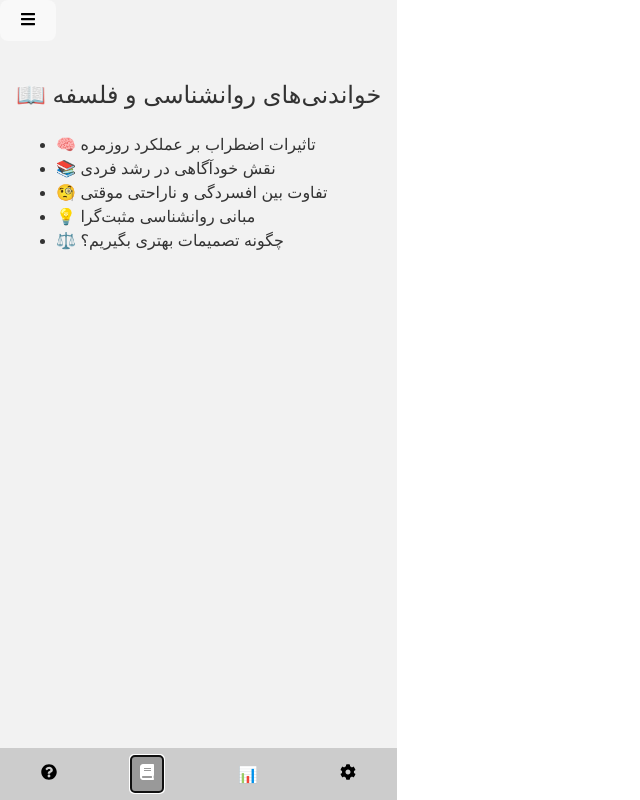
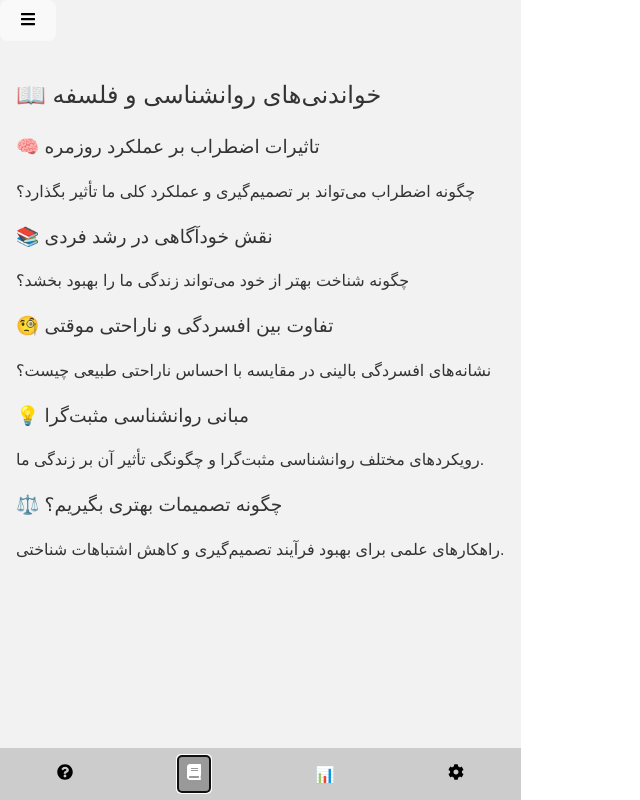
Before and after one commit to arianshoara/salamatravan, a React (Vite) app in the folder my-telegram-webapp/: page / in a window 1280 px wide. Both pictures are taken after a click on the button 129 px from the left and 774 px from the top of the page. Shown: the whole page, without its empty margins (0-640 px from the left). Built offline with nearby package versions, Linux system fonts and the light colour scheme.

Commit message:
Updated project files

```diff
--- a/my-telegram-webapp/src/App.jsx
+++ b/my-telegram-webapp/src/App.jsx
@@ -23,8 +23,8 @@ function App() {
             <p>
               <a href="https://arianshoara.github.io/arian/">🌍 سایتم</a>
             </p>
-            <p>📩 تلگرام: https://t.me/ariansho</p>
-            <p>📢 کانال تلگرام: https://t.me/rozgarmanarian</p>
+            <p>📩 تلگرام: <a href="https://t.me/ariansho">@ariansho</a></p>
+            <p>📢 کانال تلگرام: <a href="https://t.me/rozgarmanarian">@rozgarmanarian</a></p>
             <p>
               📷 اینستاگرام: <a href="https://www.instagram.com/arian__sho2">arian__sho2</a>
             </p>
@@ -37,28 +37,64 @@ function App() {
         return (
           <div className="reading-content">
             <h2>📖 خواندنی‌های روانشناسی و فلسفه</h2>
-            <ul>
-              <li>🧠 تاثیرات اضطراب بر عملکرد روزمره</li>
-              <li>📚 نقش خودآگاهی در رشد فردی</li>
-              <li>🧐 تفاوت بین افسردگی و ناراحتی موقتی</li>
-              <li>💡 مبانی روانشناسی مثبت‌گرا</li>
-              <li>⚖️ چگونه تصمیمات بهتری بگیریم؟</li>
-            </ul>
+            <div className="reading-list">
+              <div className="reading-item">
+                <h3>🧠 تاثیرات اضطراب بر عملکرد روزمره</h3>
+                <p>چگونه اضطراب می‌تواند بر تصمیم‌گیری و عملکرد کلی ما تأثیر بگذارد؟</p>
+              </div>
+              <div className="reading-item">
+                <h3>📚 نقش خودآگاهی در رشد فردی</h3>
+                <p>چگونه شناخت بهتر از خود می‌تواند زندگی ما را بهبود بخشد؟</p>
+              </div>
+              <div className="reading-item">
+                <h3>🧐 تفاوت بین افسردگی و ناراحتی موقتی</h3>
+                <p>نشانه‌های افسردگی بالینی در مقایسه با احساس ناراحتی طبیعی چیست؟</p>
+              </div>
+              <div className="reading-item">
+                <h3>💡 مبانی روانشناسی مثبت‌گرا</h3>
+                <p>رویکردهای مختلف روانشناسی مثبت‌گرا و چگونگی تأثیر آن بر زندگی ما.</p>
+              </div>
+              <div className="reading-item">
+                <h3>⚖️ چگونه تصمیمات بهتری بگیریم؟</h3>
+                <p>راهکارهای علمی برای بهبود فرآیند تصمیم‌گیری و کاهش اشتباهات شناختی.</p>
+              </div>
+            </div>
           </div>
         );
       case "tests":
         return (
           <div className="tests-content">
             <h2>📝 تست‌های روانشناسی</h2>
-            <ul>
-              <li><FaBrain /> تست اضطراب</li>
-              <li><FaSadTear /> تست افسردگی</li>
-              <li><FaBalanceScale /> تست وسواس فکری-عملی (OCD)</li>
-              <li><FaSmile /> تست اختلال دو قطبی MDQ</li>
-              <li><FaHeartbeat /> تست اعتیاد</li>
-              <li><FaUser /> تست آمادگی رابطه عاطفی</li>
-              <li>📊 تست شخصیت</li>
-            </ul>
+            <div className="tests-list">
+              <div className="test-item">
+                <h3><FaBrain /> تست اضطراب</h3>
+                <p><a href="./tests/anxietyTest.js">شروع تست</a></p>
+              </div>
+              <div className="test-item">
+                <h3><FaSadTear /> تست افسردگی</h3>
+                <p><a href="./tests/depressionTest.js">شروع تست</a></p>
+              </div>
+              <div className="test-item">
+                <h3><FaBalanceScale /> تست وسواس فکری-عملی (OCD)</h3>
+                <p><a href="./tests/ocdTest.js">شروع تست</a></p>
+              </div>
+              <div className="test-item">
+                <h3><FaSmile /> تست اختلال دو قطبی MDQ</h3>
+                <p><a href="./tests/bipolarTest.js">شروع تست</a></p>
+              </div>
+              <div className="test-item">
+                <h3><FaHeartbeat /> تست اعتیاد</h3>
+                <p><a href="./tests/addictionTest.js">شروع تست</a></p>
+              </div>
+              <div className="test-item">
+                <h3><FaUser /> تست آمادگی رابطه عاطفی</h3>
+                <p><a href="./tests/relationshipTest.js">شروع تست</a></p>
+              </div>
+              <div className="test-item">
+                <h3>📊 تست شخصیت</h3>
+                <p><a href="./tests/personalityTest.js">شروع تست</a></p>
+              </div>
+            </div>
           </div>
         );
       case "settings":
```
